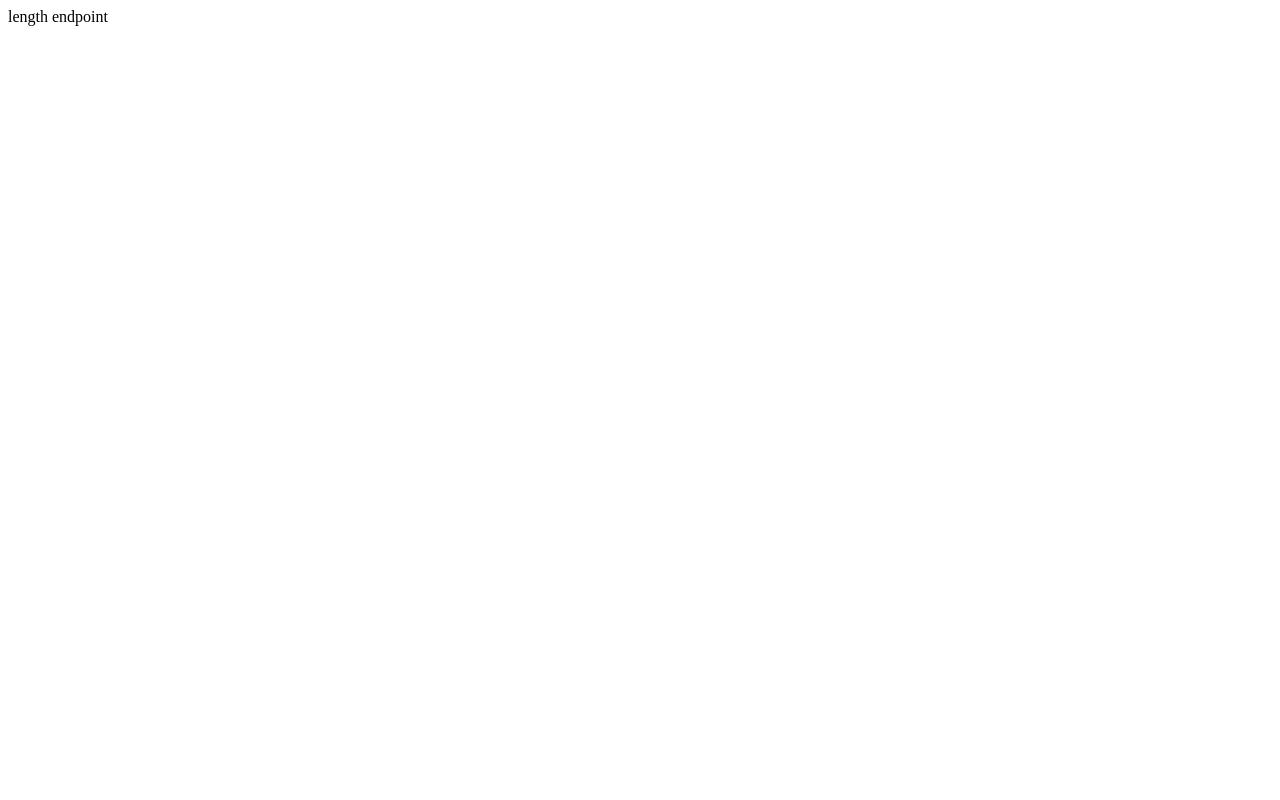
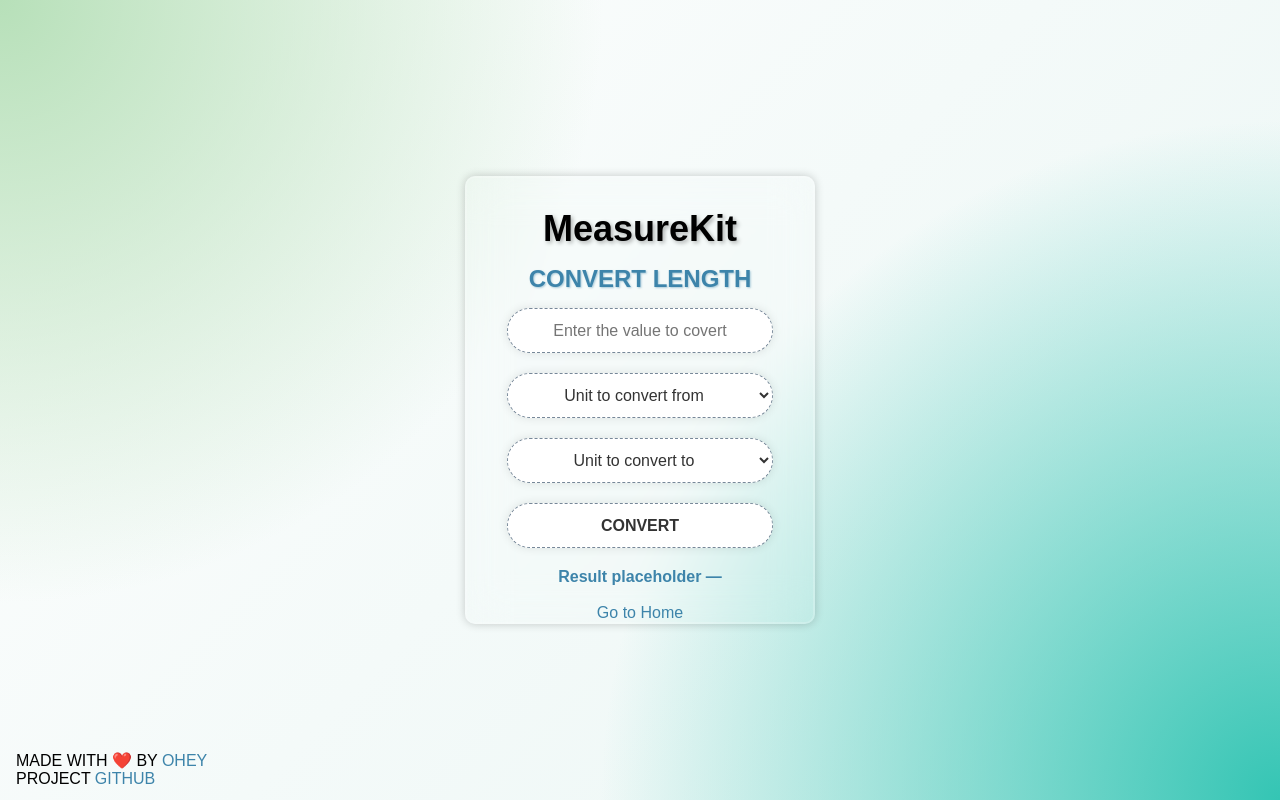
Before and after one commit to oheyek/MeasureKit, a Flask app: page /length in a window 1280 px wide. Before the commit the page is almost empty. Run offline with Flask 3, Linux system fonts and the light colour scheme; some web fonts are replaced.

Commit message:
feat: add length conversion page

```diff
--- a/app.py
+++ b/app.py
@@ -23,7 +23,7 @@ def temperature():
 
 @app.route("/length")
 def length():
-    return "<p>length endpoint</p>"
+    return render_template("length.html")
 
 
 @app.route("/weight")
--- a/templates/base.html
+++ b/templates/base.html
@@ -1,26 +1,33 @@
-<!doctype html>
+<!DOCTYPE html>
 <html lang="en">
-
     <head>
         <meta charset="UTF-8" />
         <meta name="viewport" content="width=device-width, initial-scale=1" />
+        <meta name="description"
+              content="Measure Kit is a simple web-based unit converter that allows users to convert between length, weight, and temperature units. Easily input values, select units, and instantly view accurate conversions using a clean and user-friendly interface.">
+        <meta name="keywords"
+              content="measure kit, unit converter, measurement converter, length converter, weight converter, temperature converter, unit conversion tool, convert units online, length units, weight units, temperature units, millimeter to meter, kilometer to mile, gram to kilogram, pound to kilogram, celsius to fahrenheit, fahrenheit to celsius, kelvin converter, web unit converter, measurement calculator, conversion web app">
         <title>MeasureKit | Precision in every measure</title>
-    <link rel="icon" type="image/x-icon" href="{{url_for('static', filename='img/icon.ico') }}">
-    <link href="{{ url_for('static', filename='css/style.css') }}" rel="stylesheet" />
+        <link rel="icon"
+              type="image/x-icon"
+              href="{{ url_for('static', filename='img/icon.ico') }}">
+        <link href="{{ url_for('static', filename='css/style.css') }}"
+              rel="stylesheet" />
         <link rel="preconnect" href="https://fonts.googleapis.com" />
         <link rel="preconnect" href="https://fonts.gstatic.com" crossorigin />
-    <link href="https://fonts.googleapis.com/css2?family=Google+Sans:ital,opsz,wght@0,17..18,400..700;1,17..18,400..700&display=swap" rel="stylesheet" /> {% block head %}{% endblock %}
+        <link href="https://fonts.googleapis.com/css2?family=Google+Sans:ital,opsz,wght@0,17..18,400..700;1,17..18,400..700&display=swap"
+              rel="stylesheet" />
+        {% block head %}{% endblock %}
     </head>
-
     <body>
-    {% block body %} {% endblock %}
+        {% block body %}{% endblock %}
         <footer id="credits">
             <span class="left">
-    MADE WITH ❤️ BY <a href="https://buymeacoffee.com/ohey">OHEY</a><br />
+                MADE WITH ❤️ BY <a href="https://buymeacoffee.com/ohey">OHEY</a>
+                <br />
                 PROJECT
                 <a href="">GITHUB</a>
             </span>
         </footer>
     </body>
-
 </html>
--- /dev/null
+++ b/templates/length.html
@@ -0,0 +1,45 @@
+{% extends "base.html" %}
+{% block head %}{% endblock %}
+{% block body %}
+    <div id="main-container">
+        <h1>MeasureKit</h1>
+        <h2>CONVERT LENGTH</h2>
+        <div id="convert-inputs">
+            <form method="post" action="/length">
+                <input type="number"
+                       name="value-to-covert"
+                       id="value-to-covert"
+                       placeholder="Enter the value to covert">
+            </input>
+            <select name="unit-select-1" id="unit-select-1">
+                <option value="" disabled selected hidden>Unit to convert from</option>
+                <option value="milimeter">Milimeter</option>
+                <option value="centimeter">Centimeter</option>
+                <option value="meter">Meter</option>
+                <option value="kilometer">Kilometer</option>
+                <option value="inch">Inch</option>
+                <option value="foot">Foot</option>
+                <option value="yard">Yard</option>
+                <option value="mile">Mile</option>
+            </select>
+            <select name="unit-select-2" id="unit-select-2">
+                <option value="" disabled selected hidden>Unit to convert to</option>
+                <option value="milimeter">Milimeter</option>
+                <option value="centimeter">Centimeter</option>
+                <option value="meter">Meter</option>
+                <option value="kilometer">Kilometer</option>
+                <option value="inch">Inch</option>
+                <option value="foot">Foot</option>
+                <option value="yard">Yard</option>
+                <option value="mile">Mile</option>
+            </select>
+            <button name="action" value="convert" type="submit">CONVERT</button>
+        </form>
+        <p>
+            Result placeholder <span id="result">—</span>
+        </p>
+        <br>
+        <a href="{{ url_for("main") }}">Go to Home</a>
+    </div>
+</div>
+{% endblock %}
```
Lines whose indentation alone changed are shown as unchanged.
